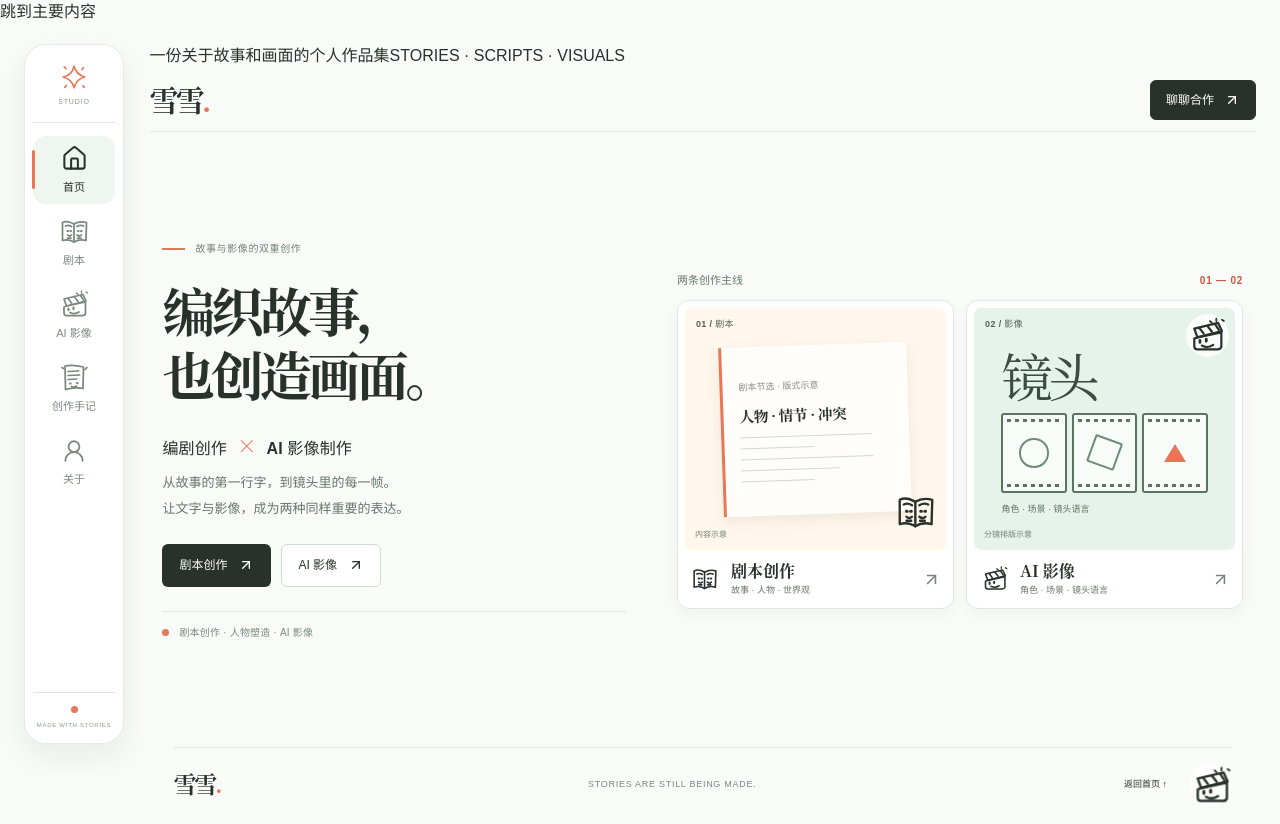
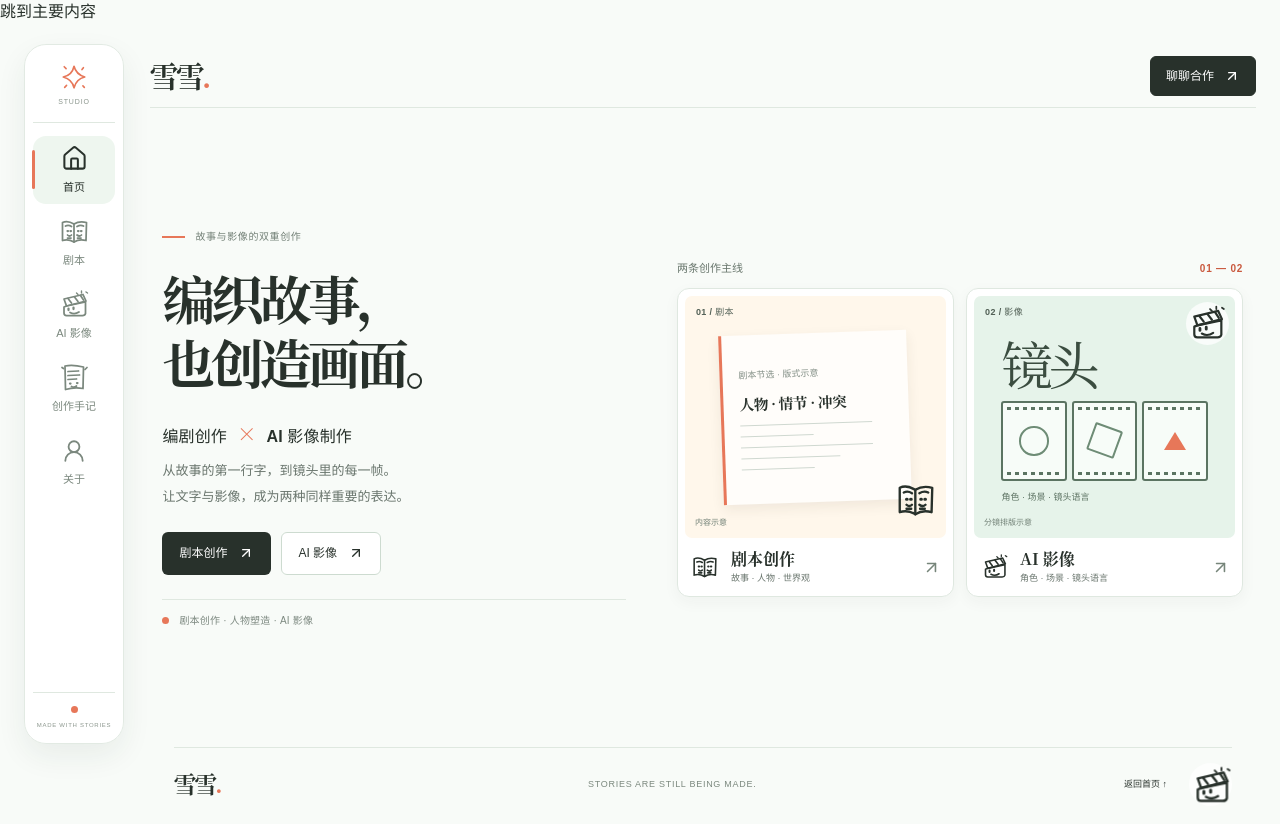
Before and after one commit to goheye/folio, a React (Vite) app: page / in a window 1280 px wide. Built offline with nearby package versions, Linux system fonts and the light colour scheme.

Commit message:
移除首页冗余英文顶栏

```diff
--- a/src/App.tsx
+++ b/src/App.tsx
@@ -66,7 +66,7 @@ export default function App() {
           <div className="rail-end" aria-hidden="true"><span className="rail-end-dot" /> MADE WITH STORIES</div>
         </aside>
         <div className={activeSection === "home" ? "workspace-main workspace-main-home" : "workspace-main"}>
-      <div className="topline"><span>一份关于故事和画面的个人作品集</span><span>STORIES · SCRIPTS · VISUALS</span></div>
+
       <header className="site-header">
         <a className="brand" href="#home" onClick={onNavigate('home')} aria-label="雪雪 · 返回首页"><span className="brand-mark">雪雪<span className="brand-dot">.</span></span></a>
         <a className="header-contact" href="#about" onClick={onNavigate('about')}>聊聊合作 <ArrowUpRight size={16} /></a>
```
